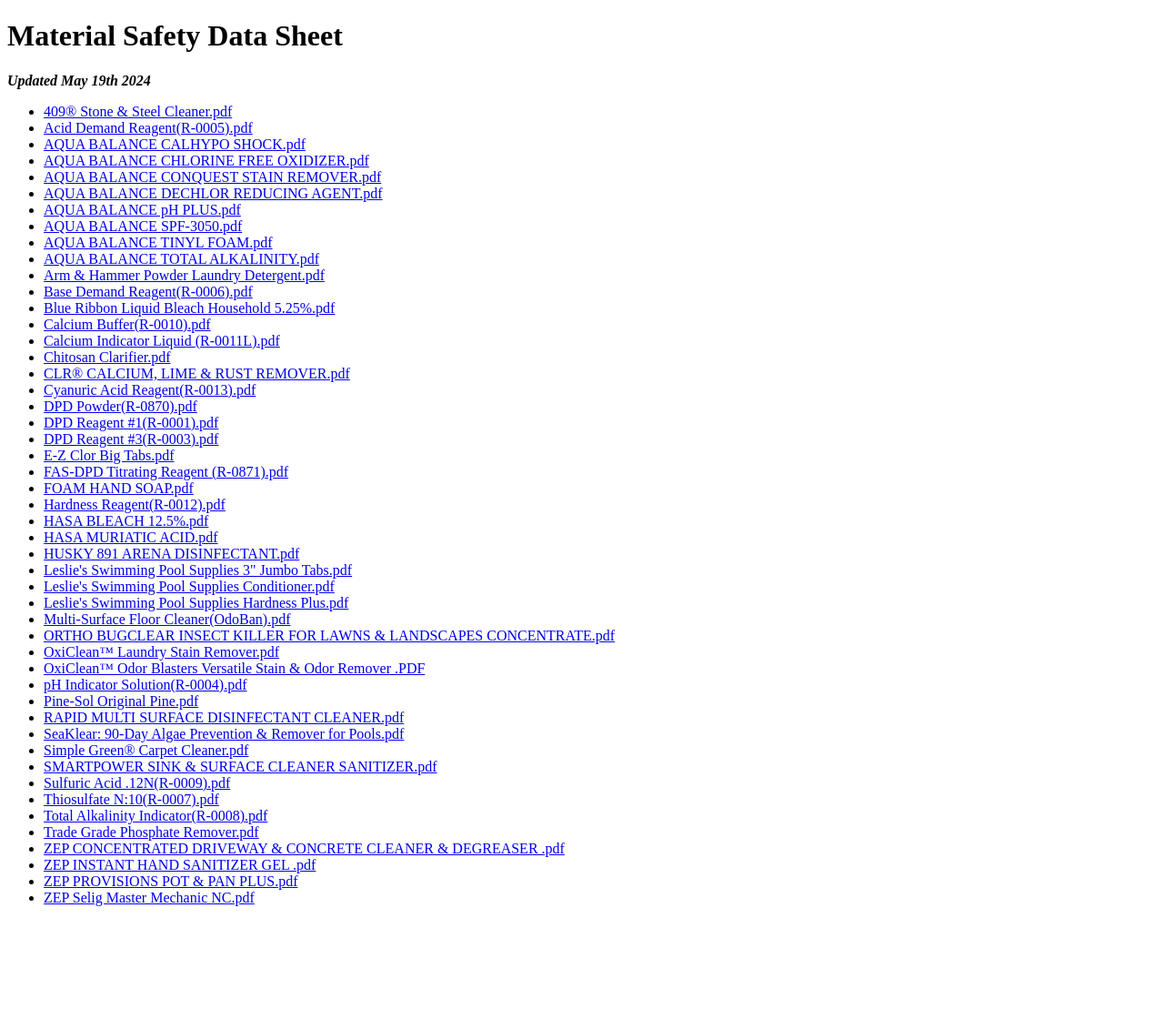
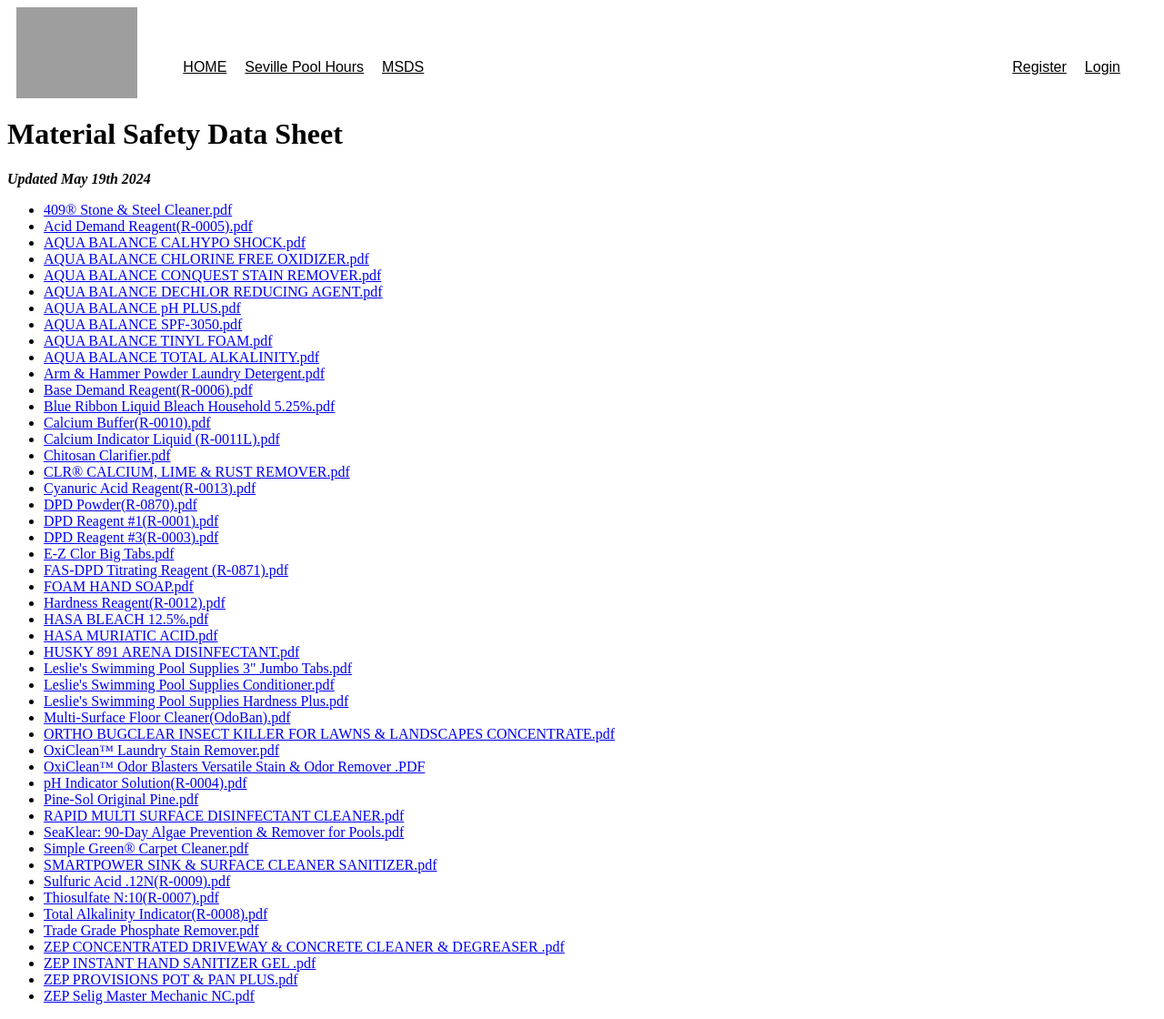
Before and after one commit to PoolDuckie/Poolduckie-site, a PHP site: page /php/en-MSDS.php in a window 1280 px wide. Shown: the whole page at 91% size. Before the commit the page ends 996 px from the top, so only its background shows below. Run offline with PHP 8.4, Linux system fonts and the light colour scheme; grey boxes are pictures that could not be loaded.

Commit message:
added nav

```diff
--- /dev/null
+++ b/css/main.css
@@ -0,0 +1,74 @@
+ body{
+    background-color: white;
+ }
+
+ a{
+    cursor: pointer;
+ }
+ a:hover{
+    color: blue;
+ }
+
+ .header-main {
+    width: 100%;
+    height: 100px;
+    background-color: #fff;
+    display: flex;
+    justify-content: space-between;
+ }
+
+ .header-main-logo {
+    width: fit-content
+    height: 100%;
+    padding-left: 10px;
+    display: flex;
+ }
+.header-main-logo img{
+    height: 100px;
+    align-self: center;
+}
+ .header-main-nav {
+    width: 120px;
+    height: 100%;
+    width: fit-content
+ }
+
+ .header-main-nav ul {
+    list-style: none;
+
+ }
+
+ .header-main-nav ul li {
+    display: inline ;
+    float: left;
+ }
+
+ .header-main-nav ul li a {
+    padding: 0 10px;
+    font-family: Arial, Helvetica, sans-serif;
+    line-height: 100px;
+    color: #000;
+    display: block;
+    height: 100%;
+ }
+
+
+ .header-main-act {
+    width: fit-content;
+    height: 100%;
+    padding-right: 30px;
+ }
+
+ .header-main-act ul li {
+    display: inline ;
+    float: left;
+ }
+
+ .header-main-act ul li a {
+    padding: 0 10px;
+    font-family: Arial, Helvetica, sans-serif;
+    line-height: 100px;
+    color: #000;
+    display: block;
+    height: 100%;
+ }
--- a/php/en-MSDS.php
+++ b/php/en-MSDS.php
@@ -7,64 +7,87 @@
 <head>
     <meta charset="UTF-8">
     <meta name="viewport" content="width=device-width, initial-scale=1.0">
-    <title>MSDS-english</title>
+    <title>PoolDuckie's Swimming Pools</title>
+
+    <link rel="stylesheet" href="../css/main.css">
 </head>
 <body>
-    <header>
+
+    <header class="header-main">
+        <div class="header-main-logo">
+        <img src="../image/logo.svg" alt="">
+        <nav class="header-main-nav">
+            <ul>
+                <li><a href="../index.php">HOME</a></li>
+                <li><a href="../php/Seville.php">Seville Pool Hours</a></li>
+                <li><a href="../php/en-MSDS.php">MSDS</a></li>
+            </ul>
+        </nav>
+        </div>
+
+        <div class="header-main-act">
+            <ul>
+                <li><a href="#">Register</a></li>
+                <li><a href="../php/login.php">Login</a></li>
+            </ul>
+        </div>
+
+    </header>
+
+
+    <main>
         <h1>Material Safety Data Sheet</h1>
         <p><b><i>Updated May 19th 2024</i></b></p>
-    </header>
-    <main>
         <ul>
-            <li><a href="english/409® Stone & Steel Cleaner.pdf">409® Stone & Steel Cleaner.pdf</a></li>
-            <li><a href="english/Acid Demand Reagent(R-0005).pdf">Acid Demand Reagent(R-0005).pdf</a></li>
-            <li><a href="english/AQUA BALANCE CALHYPO SHOCK.pdf">AQUA BALANCE CALHYPO SHOCK.pdf</a></li>
-            <li><a href="english/AQUA BALANCE CHLORINE FREE OXIDIZER.pdf">AQUA BALANCE CHLORINE FREE OXIDIZER.pdf</a></li>
-            <li><a href="english/AQUA BALANCE CONQUEST STAIN REMOVER.pdf">AQUA BALANCE CONQUEST STAIN REMOVER.pdf</a></li>
-            <li><a href="english/AQUA BALANCE DECHLOR REDUCING AGENT.pdf">AQUA BALANCE DECHLOR REDUCING AGENT.pdf</a></li>
-            <li><a href="english/AQUA BALANCE pH PLUS.pdf">AQUA BALANCE pH PLUS.pdf</a></li>
-            <li><a href="english/AQUA BALANCE SPF-3050.pdf">AQUA BALANCE SPF-3050.pdf</a></li>
-            <li><a href="english/AQUA BALANCE TINYL FOAM.pdf">AQUA BALANCE TINYL FOAM.pdf</a></li>
-            <li><a href="english/AQUA BALANCE TOTAL ALKALINITY.pdf">AQUA BALANCE TOTAL ALKALINITY.pdf</a></li>
-            <li><a href="english/Arm & Hammer™ Powder Laundry Detergent.pdf">Arm & Hammer Powder Laundry Detergent.pdf</a></li>
-            <li><a href="english/Base Demand Reagent(R-0006).pdf">Base Demand Reagent(R-0006).pdf</a></li>
-            <li><a href="english/Blue Ribbon Liquid Bleach.pdf">Blue Ribbon Liquid Bleach Household 5.25%.pdf</a></li>
-            <li><a href="english/Calcium Buffer(R-0010).pdf">Calcium Buffer(R-0010).pdf</a></li>
-            <li><a href="english/Calcium Indicator Liquid (R-0011L).pdf">Calcium Indicator Liquid (R-0011L).pdf</a></li>
-            <li><a href="english/Chitosan Clarifier.pdf">Chitosan Clarifier.pdf</a></li>
-            <li><a href="english/CLR® CALCIUM, LIME & RUST REMOVER.pdf">CLR® CALCIUM, LIME & RUST REMOVER.pdf</a></li>
-            <li><a href="english/Cyanuric Acid Reagent(R-0013).pdf">Cyanuric Acid Reagent(R-0013).pdf</a></li>
-            <li><a href="english/DPD Powder(R-0870).pdf">DPD Powder(R-0870).pdf</a></li>
-            <li><a href="english/DPD Reagent1(R-0001).pdf">DPD Reagent #1(R-0001).pdf</a></li>
-            <li><a href="english/DPD Reagent3(R-0003).pdf">DPD Reagent #3(R-0003).pdf</a></li>
-            <li><a href="english/E-Z Clor Big Tabs.pdf">E-Z Clor Big Tabs.pdf</a></li>
-            <li><a href="english/FAS-DPD Titrating Reagent (R-0871).pdf">FAS-DPD Titrating Reagent (R-0871).pdf</a></li>
-            <li><a href="english/FOAM HAND SOAP.pdf">FOAM HAND SOAP.pdf</a></li>
-            <li><a href="english/Hardness Reagent(R-0012).pdf">Hardness Reagent(R-0012).pdf</a></li>
-            <li><a href="english/HASA BLEACH12.5.pdf">HASA BLEACH 12.5%.pdf</a></li>
-            <li><a href="english/HASA MURIATIC ACID.pdf">HASA MURIATIC ACID.pdf</a></li>
-            <li><a href="english/HUSKY 891 ARENA DISINFECTANT.pdf">HUSKY 891 ARENA DISINFECTANT.pdf</a></li>
-            <li><a href="english/Leslies Swimming Pool Supplies 3 Jumbo Tabs.pdf">Leslie's Swimming Pool Supplies 3" Jumbo Tabs.pdf</a></li>
-            <li><a href="english/Leslies Swimming Pool Supplies Conditioner.pdf">Leslie's Swimming Pool Supplies Conditioner.pdf</a></li>
-            <li><a href="english/Leslies Swimming Pool Supplies Hardness Plus.pdf">Leslie's Swimming Pool Supplies Hardness Plus.pdf</a></li>
-            <li><a href="english/Multi-Surface Floor Cleaner(OdoBan).pdf">Multi-Surface Floor Cleaner(OdoBan).pdf</a></li>
-            <li><a href="english/ORTHO BUGCLEAR INSECT KILLER FOR LAWNS & LANDSCAPES CONCENTRATE.pdf">ORTHO BUGCLEAR INSECT KILLER FOR LAWNS & LANDSCAPES CONCENTRATE.pdf</a></li>
-            <li><a href="english/OxiClean™ Laundry Stain Remover.pdf">OxiClean™ Laundry Stain Remover.pdf</a></li>
-            <li><a href="english/OxiClean™ Odor Blasters Versatile Stain & Odor Remover .PDF">OxiClean™ Odor Blasters Versatile Stain & Odor Remover .PDF</a></li>
+            <li><a href="english/409® Stone & Steel Cleaner.pdf" target="_blank">409® Stone & Steel Cleaner.pdf</a></li>
+            <li><a href="english/Acid Demand Reagent(R-0005).pdf" target="_blank">Acid Demand Reagent(R-0005).pdf</a></li>
+            <li><a href="english/AQUA BALANCE CALHYPO SHOCK.pdf" target="_blank">AQUA BALANCE CALHYPO SHOCK.pdf</a></li>
+            <li><a href="english/AQUA BALANCE CHLORINE FREE OXIDIZER.pdf" target="_blank">AQUA BALANCE CHLORINE FREE OXIDIZER.pdf</a></li>
+            <li><a href="english/AQUA BALANCE CONQUEST STAIN REMOVER.pdf" target="_blank">AQUA BALANCE CONQUEST STAIN REMOVER.pdf</a></li>
+            <li><a href="english/AQUA BALANCE DECHLOR REDUCING AGENT.pdf" target="_blank">AQUA BALANCE DECHLOR REDUCING AGENT.pdf</a></li>
+            <li><a href="english/AQUA BALANCE pH PLUS.pdf" target="_blank">AQUA BALANCE pH PLUS.pdf</a></li>
+            <li><a href="english/AQUA BALANCE SPF-3050.pdf" target="_blank">AQUA BALANCE SPF-3050.pdf</a></li>
+            <li><a href="english/AQUA BALANCE TINYL FOAM.pdf" target="_blank">AQUA BALANCE TINYL FOAM.pdf</a></li>
+            <li><a href="english/AQUA BALANCE TOTAL ALKALINITY.pdf" target="_blank">AQUA BALANCE TOTAL ALKALINITY.pdf</a></li>
+            <li><a href="english/Arm & Hammer™ Powder Laundry Detergent.pdf" target="_blank">Arm & Hammer Powder Laundry Detergent.pdf</a></li>
+            <li><a href="english/Base Demand Reagent(R-0006).pdf" target="_blank">Base Demand Reagent(R-0006).pdf</a></li>
+            <li><a href="english/Blue Ribbon Liquid Bleach.pdf" target="_blank">Blue Ribbon Liquid Bleach Household 5.25%.pdf</a></li>
+            <li><a href="english/Calcium Buffer(R-0010).pdf" target="_blank">Calcium Buffer(R-0010).pdf</a></li>
+            <li><a href="english/Calcium Indicator Liquid (R-0011L).pdf" target="_blank">Calcium Indicator Liquid (R-0011L).pdf</a></li>
+            <li><a href="english/Chitosan Clarifier.pdf" target="_blank">Chitosan Clarifier.pdf</a></li>
+            <li><a href="english/CLR® CALCIUM, LIME & RUST REMOVER.pdf" target="_blank">CLR® CALCIUM, LIME & RUST REMOVER.pdf</a></li>
+            <li><a href="english/Cyanuric Acid Reagent(R-0013).pdf" target="_blank">Cyanuric Acid Reagent(R-0013).pdf</a></li>
+            <li><a href="english/DPD Powder(R-0870).pdf" target="_blank">DPD Powder(R-0870).pdf</a></li>
+            <li><a href="english/DPD Reagent1(R-0001).pdf" target="_blank">DPD Reagent #1(R-0001).pdf</a></li>
+            <li><a href="english/DPD Reagent3(R-0003).pdf" target="_blank">DPD Reagent #3(R-0003).pdf</a></li>
+            <li><a href="english/E-Z Clor Big Tabs.pdf" target="_blank">E-Z Clor Big Tabs.pdf</a></li>
+            <li><a href="english/FAS-DPD Titrating Reagent (R-0871).pdf" target="_blank">FAS-DPD Titrating Reagent (R-0871).pdf</a></li>
+            <li><a href="english/FOAM HAND SOAP.pdf" target="_blank">FOAM HAND SOAP.pdf</a></li>
+            <li><a href="english/Hardness Reagent(R-0012).pdf" target="_blank">Hardness Reagent(R-0012).pdf</a></li>
+            <li><a href="english/HASA BLEACH12.5.pdf" target="_blank">HASA BLEACH 12.5%.pdf</a></li>
+            <li><a href="english/HASA MURIATIC ACID.pdf" target="_blank">HASA MURIATIC ACID.pdf</a></li>
+            <li><a href="english/HUSKY 891 ARENA DISINFECTANT.pdf" target="_blank">HUSKY 891 ARENA DISINFECTANT.pdf</a></li>
+            <li><a href="english/Leslies Swimming Pool Supplies 3 Jumbo Tabs.pdf" target="_blank">Leslie's Swimming Pool Supplies 3" Jumbo Tabs.pdf</a></li>
+            <li><a href="english/Leslies Swimming Pool Supplies Conditioner.pdf" target="_blank">Leslie's Swimming Pool Supplies Conditioner.pdf</a></li>
+            <li><a href="english/Leslies Swimming Pool Supplies Hardness Plus.pdf" target="_blank">Leslie's Swimming Pool Supplies Hardness Plus.pdf</a></li>
+            <li><a href="english/Multi-Surface Floor Cleaner(OdoBan).pdf" target="_blank">Multi-Surface Floor Cleaner(OdoBan).pdf</a></li>
+            <li><a href="english/ORTHO BUGCLEAR INSECT KILLER FOR LAWNS & LANDSCAPES CONCENTRATE.pdf" target="_blank">ORTHO BUGCLEAR INSECT KILLER FOR LAWNS & LANDSCAPES CONCENTRATE.pdf</a></li>
+            <li><a href="english/OxiClean™ Laundry Stain Remover.pdf" target="_blank">OxiClean™ Laundry Stain Remover.pdf</a></li>
+            <li><a href="english/OxiClean™ Odor Blasters Versatile Stain & Odor Remover .PDF" target="_blank">OxiClean™ Odor Blasters Versatile Stain & Odor Remover .PDF</a></li>
             <li><a href="english/pH Indicator Solution(R-0004).pdf">pH Indicator Solution(R-0004).pdf</a></li>
-            <li><a href="english/Pine-Sol Original Pine.pdf">Pine-Sol Original Pine.pdf</a></li>
-            <li><a href="english/RAPID MULTI SURFACE DISINFECTANT CLEANER.pdf">RAPID MULTI SURFACE DISINFECTANT CLEANER.pdf</a></li>
-            <li><a href="english/SeaKlear 90Day Algae Prevention & Remover for Pools.pdf">SeaKlear: 90-Day Algae Prevention & Remover for Pools.pdf</a></li>
-            <li><a href="english/Simple Green® Carpet Cleaner.pdf">Simple Green® Carpet Cleaner.pdf</a></li>
-            <li><a href="english/SMARTPOWER SINK & SURFACE CLEANER SANITIZER.pdf">SMARTPOWER SINK & SURFACE CLEANER SANITIZER.pdf</a></li>
-            <li><a href="english/Sulfuric Acid .12N(R-0009).pdf">Sulfuric Acid .12N(R-0009).pdf</a></li>
-            <li><a href="english/Thiosulfate.pdf">Thiosulfate N:10(R-0007).pdf</a></li>
-            <li><a href="english/Total Alkalinity Indicator(R-0008).pdf">Total Alkalinity Indicator(R-0008).pdf</a></li>
-            <li><a href="english/Trade Grade Phosphate Remover.pdf">Trade Grade Phosphate Remover.pdf</a></li>
-            <li><a href="english/ZEP CONCENTRATED DRIVEWAY & CONCRETE CLEANER & DEGREASER .pdf">ZEP CONCENTRATED DRIVEWAY & CONCRETE CLEANER & DEGREASER .pdf</a></li>
-            <li><a href="english/ZEP INSTANT HAND SANITIZER GEL .pdf">ZEP INSTANT HAND SANITIZER GEL .pdf</a></li>
-            <li><a href="english/ZEP PROVISIONS POT & PAN PLUS.pdf">ZEP PROVISIONS POT & PAN PLUS.pdf</a></li>
-            <li><a href="english/ZEP Selig Master Mechanic NC.pdf">ZEP Selig Master Mechanic NC.pdf</a></li>
+            <li><a href="english/Pine-Sol Original Pine.pdf" target="_blank">Pine-Sol Original Pine.pdf</a></li>
+            <li><a href="english/RAPID MULTI SURFACE DISINFECTANT CLEANER.pdf" target="_blank">RAPID MULTI SURFACE DISINFECTANT CLEANER.pdf</a></li>
+            <li><a href="english/SeaKlear 90Day Algae Prevention & Remover for Pools.pdf" target="_blank">SeaKlear: 90-Day Algae Prevention & Remover for Pools.pdf</a></li>
+            <li><a href="english/Simple Green® Carpet Cleaner.pdf" target="_blank">Simple Green® Carpet Cleaner.pdf</a></li>
+            <li><a href="english/SMARTPOWER SINK & SURFACE CLEANER SANITIZER.pdf" target="_blank">SMARTPOWER SINK & SURFACE CLEANER SANITIZER.pdf</a></li>
+            <li><a href="english/Sulfuric Acid .12N(R-0009).pdf" target="_blank">Sulfuric Acid .12N(R-0009).pdf</a></li>
+            <li><a href="english/Thiosulfate.pdf" target="_blank">Thiosulfate N:10(R-0007).pdf</a></li>
+            <li><a href="english/Total Alkalinity Indicator(R-0008).pdf" target="_blank">Total Alkalinity Indicator(R-0008).pdf</a></li>
+            <li><a href="english/Trade Grade Phosphate Remover.pdf" target="_blank">Trade Grade Phosphate Remover.pdf</a></li>
+            <li><a href="english/ZEP CONCENTRATED DRIVEWAY & CONCRETE CLEANER & DEGREASER .pdf" target="_blank">ZEP CONCENTRATED DRIVEWAY & CONCRETE CLEANER & DEGREASER .pdf</a></li>
+            <li><a href="english/ZEP INSTANT HAND SANITIZER GEL .pdf" target="_blank">ZEP INSTANT HAND SANITIZER GEL .pdf</a></li>
+            <li><a href="english/ZEP PROVISIONS POT & PAN PLUS.pdf" target="_blank">ZEP PROVISIONS POT & PAN PLUS.pdf</a></li>
+            <li><a href="english/ZEP Selig Master Mechanic NC.pdf" target="_blank">ZEP Selig Master Mechanic NC.pdf</a></li>
         </ul>
     </main>
 
```
Also changed, not shown: css/reset.css (added, +34 -0 lines), index.php (+24 -11 lines), php/Seville.php (added, +42 -0 lines), php/login.php (added, +32 -0 lines), image/logo.svg (added), style.css (deleted).
